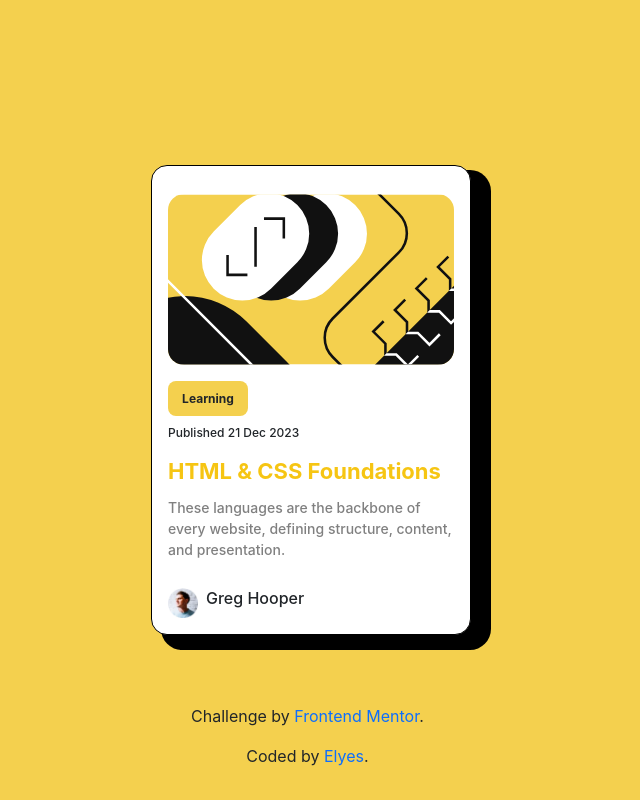
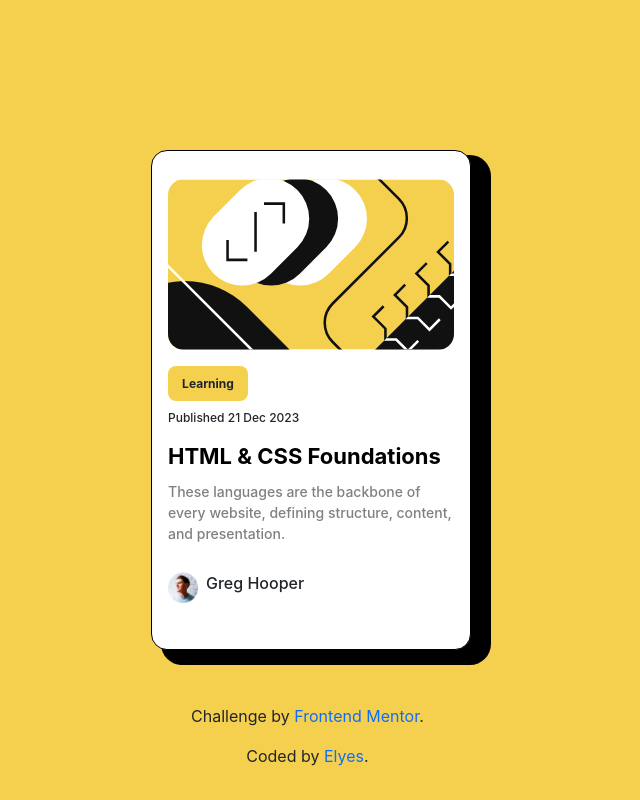
Before and after one commit to ElyesBenKhoud/angular-BlogPrevCard, an Angular app in the folder app/: page / in a window 1280 px wide. Shown: the whole page, without its empty margins (329-969 px from the left). Built offline with nearby package versions, Linux system fonts and the light colour scheme.

Commit message:
verify card height

```diff
--- a/app/src/app/app.component.css
+++ b/app/src/app/app.component.css
@@ -20,6 +20,7 @@ main {
   border-radius: 1rem;
   padding: 16px 16px;
   box-shadow: 15px 10px 0px 5px black;
+  height: 500px;
 }
 
 .card-img {
--- a/app/src/app/card-content/card-content.component.css
+++ b/app/src/app/card-content/card-content.component.css
@@ -1,5 +1,5 @@
 .header {
-  color: hsl(47, 93%, 52%);
+  color: black;
   margin-bottom: 12px;
   font-size: 22px;
   font-weight: bold;
```
